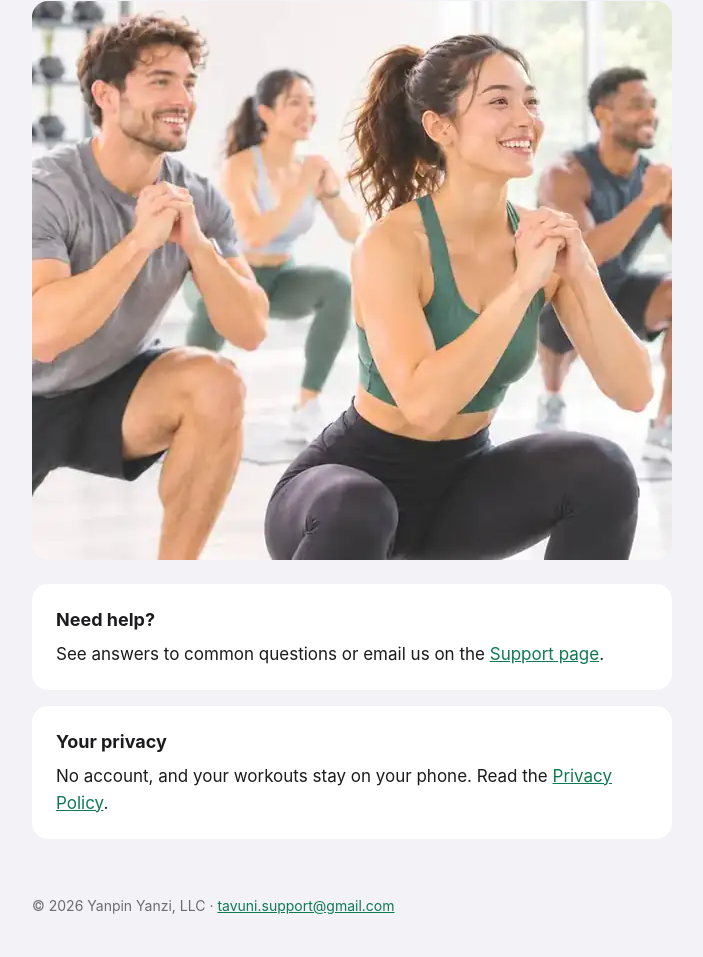
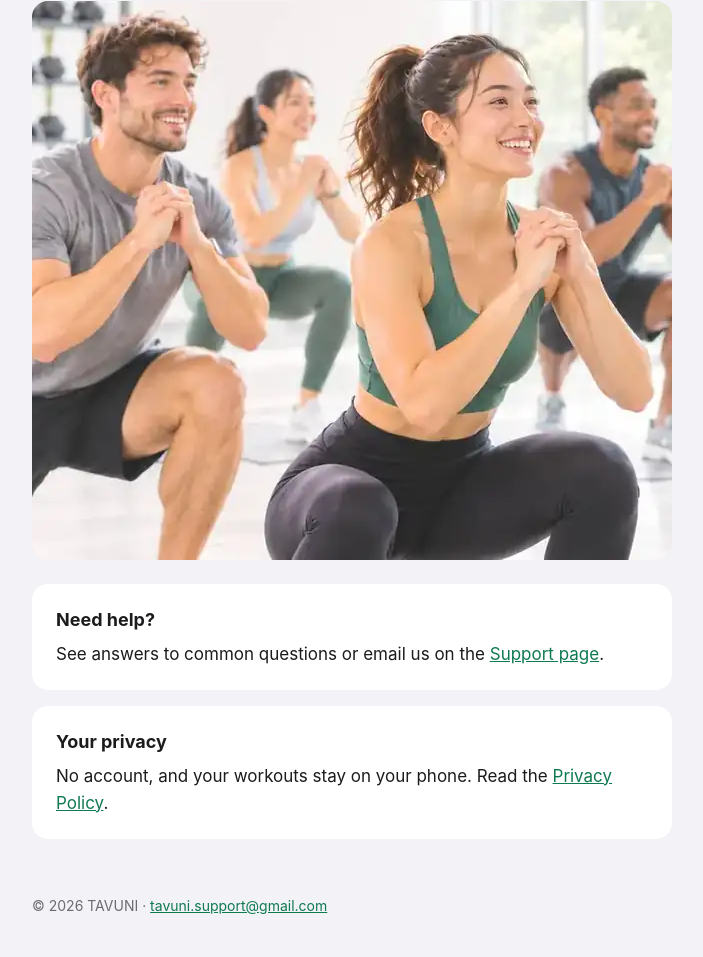
Before and after one commit to tavuni/tavuni.github.io, a plain HTML site: page index.html in a window 1280 px wide. Shown: the part 231-1188 px from the top of the page, without its empty margins (288-991 px from the left). Drawn offline with Linux system fonts and the light colour scheme.

Commit message:
Back to TAVUNI as the named maker until the LLC takes over

```diff
--- a/index.html
+++ b/index.html
@@ -23,6 +23,6 @@
 <div class="card"><h2>Need help?</h2><p>See answers to common questions or email us on the <a href="/support/">Support page</a>.</p></div>
 <div class="card"><h2>Your privacy</h2><p>No account, and your workouts stay on your phone. Read the <a href="/privacy/">Privacy Policy</a>.</p></div>
 </main>
-<footer>© 2026 Yanpin Yanzi, LLC · <a href="mailto:tavuni.support@gmail.com">tavuni.support@gmail.com</a></footer>
+<footer>© 2026 TAVUNI · <a href="mailto:tavuni.support@gmail.com">tavuni.support@gmail.com</a></footer>
 </body>
 </html>
```
